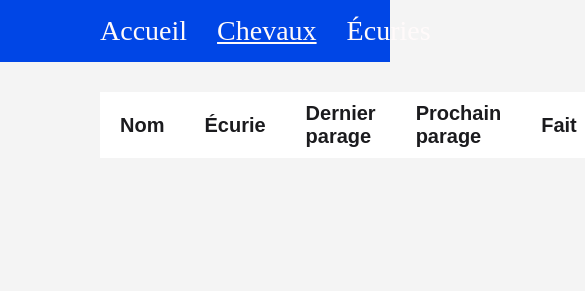
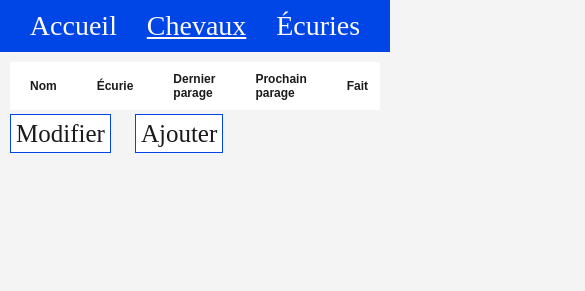
Before and after one commit to RemGST/Parrage, a plain HTML site: page pages/horses.html in a window 390 px wide. Shown: the top 291 px of the page, 585 px wide, since content can reach past the window. Drawn offline with Linux system fonts and the light colour scheme; no server answers.

Commit message:
made it responsive

```diff
--- a/css/horses.css
+++ b/css/horses.css
@@ -59,11 +59,7 @@ tr:nth-child(1){
 
 tr {
     background-color: white;
-
   }
-
-
-
 
 .btnEdit, .btnSave, .btnAdd, .btnSend {
     border: #0046E6 1px solid;
@@ -72,7 +68,11 @@ tr {
     font-size: 25px;
     height: fit-content;
     padding: 10px;
-    margin-left: 20px;
+    margin: 10px 0 0 100px;
+}
+
+.btnAdd{
+    margin-left: 10px;
 }
 
 .btnEdit:hover, .btnSave:hover, .btnAdd:hover, .btnSend:hover{
@@ -87,3 +87,39 @@ tr {
     display: flex;
     flex-direction: row;
 }
+
+
+@media only screen and (max-width: 600px) {
+    .navbar{
+        padding: 10px 0px;
+        justify-content: space-evenly;
+    }
+
+    .navbar a{
+        margin-right: 0px;
+    }
+
+    .containerToDo{
+        margin: 10px;
+        padding: 0;
+        overflow-x:auto;
+        flex-wrap: wrap;
+    }
+
+    td,th{
+        font-size: 12px;
+    }
+
+    .btnEdit,
+    .btnAdd,.btnSend {
+        padding: 5px;
+        margin: 10px 10px ;
+    }
+
+    .addHorseContainer{
+        margin: 20px 10px 10px;
+        padding: 0;
+        overflow-x:auto;
+        display: flex;
+    }
+  }
--- a/js/horses.js
+++ b/js/horses.js
@@ -156,9 +156,12 @@ function addHorse() {
     </tr>
         </table>
 
-        <a class="btnSend">Ajouter</a>
-    `
-    );
+    `  );
+    addHorseContainer.insertAdjacentHTML('afterend',`<a class="btnSend">Ajouter</a>
+    `);
+
+    btnAdd.removeEventListener('click',addHorse)
+
 
     const btnSend = document.querySelector(".btnSend")
     btnSend.addEventListener("click", () => {
```
Also changed, not shown: pages/horses.html (+2 -1 lines).
